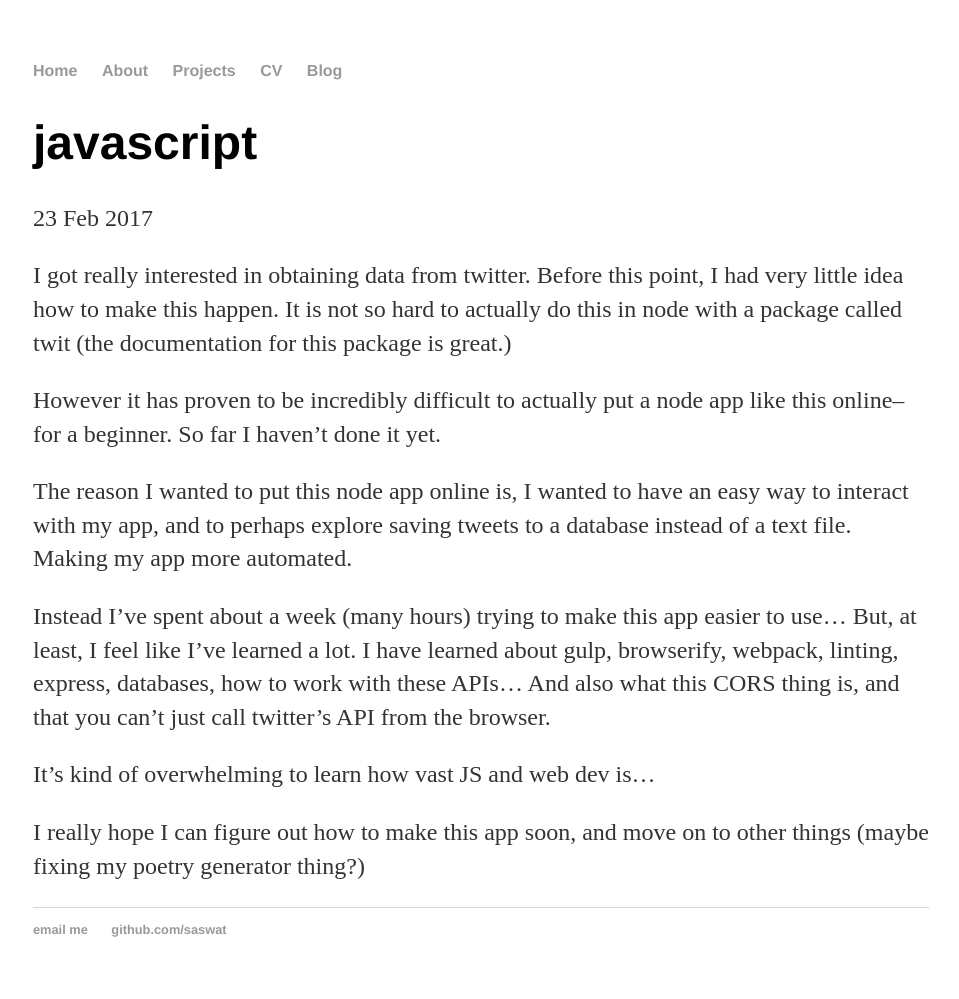
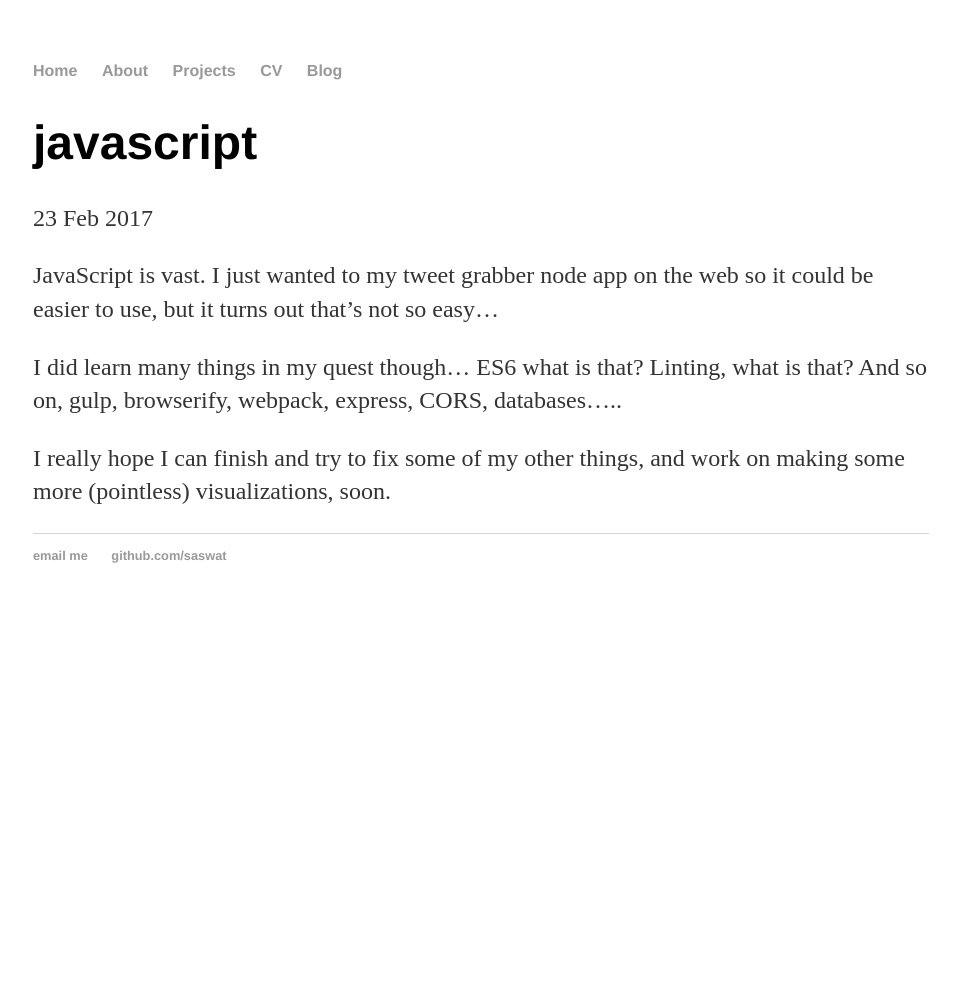
Before and after one commit to saswat/saswat.github.io, a Jekyll site: the page built from _posts/2017-02-23-javascript.md, in a window 1280 px wide. Shown: the whole page, without its empty margins (159-1118 px from the left). Built offline with Jekyll 4.4.1, drawn with Linux system fonts in a browser that asks for light colours; after the commit the page ends 900 px from its top, so only the background shows below that.

Commit message:
Update 2017-02-23-javascript.md

```diff
--- a/_posts/2017-02-23-javascript.md
+++ b/_posts/2017-02-23-javascript.md
@@ -3,16 +3,8 @@ layout: post
 title: "javascript"
 date: 2017-02-23
 ---
+JavaScript is vast. I just wanted to my tweet grabber node app on the web so it could be easier to use, but it turns out that's not so easy...
 
-I got really interested in obtaining data from twitter. Before this point, I had very little idea how to make this happen.
-It is not so hard to actually do this in node with a package called twit (the documentation for this package is great.)
+I did learn many things in my quest though... ES6 what is that? Linting, what is that? And so on, gulp, browserify, webpack, express, CORS, databases.....
 
-However it has proven to be incredibly difficult to actually put a node app like this online--for a beginner. So far I haven't done it yet.
-
-The reason I wanted to put this node app online is, I wanted to have an easy way to interact with my app, and to perhaps explore saving tweets to a database instead of a text file. Making my app more automated.
-
-Instead I've spent about a week (many hours) trying to make this app easier to use... But, at least, I feel like I've learned a lot. I have learned about gulp, browserify, webpack, linting, express, databases, how to work with these APIs... And also what this CORS thing is, and that you can't just call twitter's API from the browser.
-
-It's kind of overwhelming to learn how vast JS and web dev is...
-
-I really hope I can figure out how to make this app soon, and move on to other things (maybe fixing my poetry generator thing?)
+I really hope I can finish and try to fix some of my other things, and work on making some more (pointless) visualizations, soon.
```
